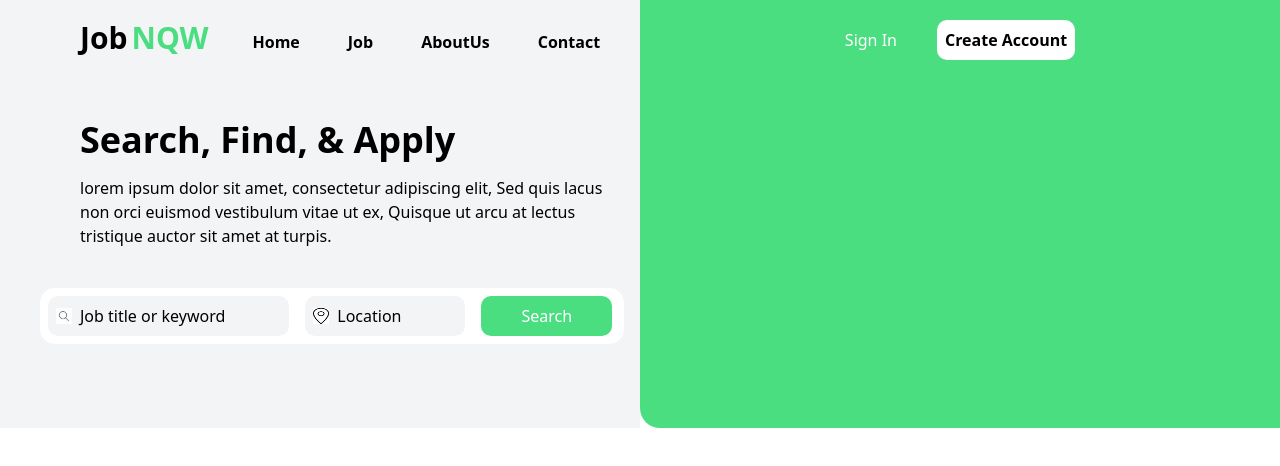
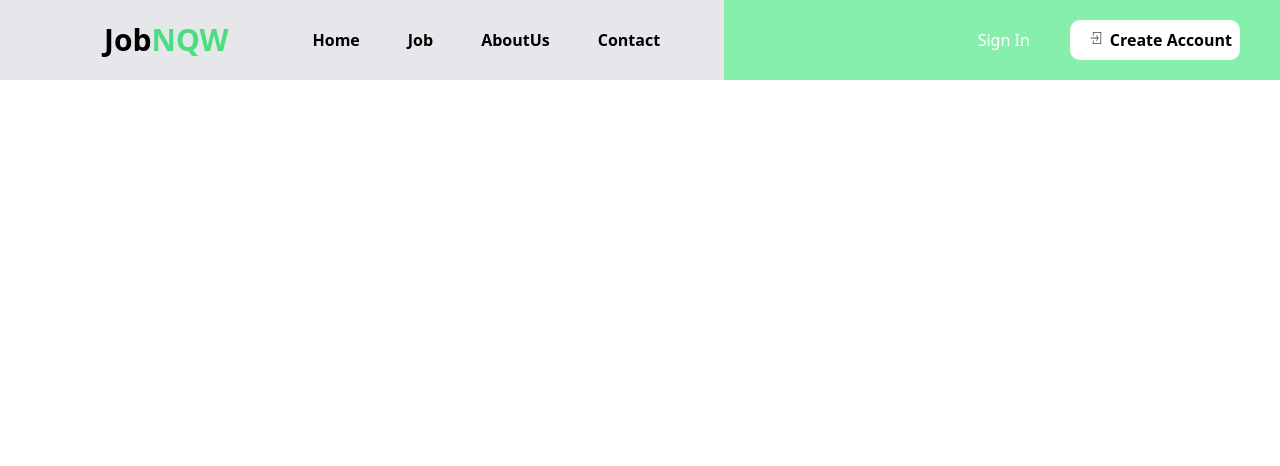
Before and after one commit to Joseph6655/nwenextjs, a Next.js app: page / in a window 1280 px wide. Shown: the top 466 px of the page. Built offline with nearby package versions, Linux system fonts and the light colour scheme.

Commit message:
new changes

```diff
--- a/src/components/Navbar.js
+++ b/src/components/Navbar.js
@@ -1,18 +1,36 @@
-import React from 'react';
+import React, { useState } from 'react';
 import Link from 'next/link';
 
 const Navbar = () => {
+  const [showMenu, setShowMenu] = useState(false);
+
+  const toggleMenu = () => {
+    setShowMenu(!showMenu);
+  };
+
   return (
-    <nav className="flex">
-      <div className="bg-gray-100 py-5 px-10 flex items-center w-1/2">
-        <div className="flex flex-col">
+    <nav className="flex relative overflow-hidden justify-center">
+      <div className="bg-gray-200 py-5 px-10 flex items-center w-full relative z-10">
+        <div className="container mx-auto">
           <div className="flex items-center">
-            <span className="text-black mr-1 font-bold text-3xl ml-10">Job</span>
-            <span className="text-green-400 font-bold mr-5 text-3xl">NQW</span>
-
-            <ul className="navList flex mt-2">
+            <div className="flex items-center">
+              <span className="text-black font-bold text-3xl ml-16">Job</span>
+              <span className="text-green-400 font-bold mr-5 text-3xl">NQW</span>
+            </div>
+            <div className="lg:hidden">
+              <button onClick={toggleMenu} className="focus:outline-none">
+                <svg className={`h-6 w-6 fill-current ${showMenu ? 'text-white' : 'text-green-400'}`} xmlns="http://www.w3.org/2000/svg" viewBox="0 0 24 24">
+                  {showMenu ? (
+                    <path d="M19 13H5v-2h14v2zm0-5H5V6h14v2zm0 10H5v-2h14v2z" />
+                  ) : (
+                    <path d="M4 6h16v2H4zm0 5h16v2H4zm0 5h16v2H4z" />
+                  )}
+                </svg>
+              </button>
+            </div>
+            <ul className={`lg:flex hidden ${showMenu ? 'flex bg-gray-200 w-full mt-2 py-2 rounded' : 'hidden'}`}>
               <li className="navItem mx-4">
-                <Link href="/" className="navLink text-black p-2 font-bold">Home</Link>
+                <Link href="/" className="navLink text-black p-2 font-bold ml-10">Home</Link>
               </li>
               <li className="navItem mx-4">
                 <Link href="/about" className="navLink text-black p-2 font-bold">Job</Link>
@@ -25,29 +43,35 @@ const Navbar = () => {
               </li>
             </ul>
           </div>
-          <div className="ml-10 mt-16 mr-3">
-            <h3 className="font-bold text-4xl">Search, Find, & Apply</h3>
-            <p className="mt-4">lorem ipsum dolor sit amet, consectetur adipiscing elit, Sed quis lacus non orci euismod vestibulum vitae ut ex, Quisque ut arcu at lectus tristique auctor sit amet at turpis.</p>
-          </div>
-          <div className="bg-white flex items-center mt-10 mb-16" style={{ borderRadius: '15px' }}>
-            <button className="bg-gray-100 flex text-black p-2 m-2 pr-16" style={{ borderRadius: '10px' }}>
-            <img src="/searchicon.png" alt="Location Icon" className="mr-2 mt-1 h-4 w-4"  />
-            Job title or keyword
+        </div>
+      </div>
+
+      <div className={`lg:block hidden bg-green-300 py-5 px-10 flex items-center w-full relative z-10 ${showMenu ? '' : 'hidden'}`}>
+        <div className="container mx-auto">
+          <div className="flex items-center justify-end">
+            <div className="mr-10 text-white">Sign In</div>
+            <button className="flex bg-white text-black p-2 font-bold" style={{borderRadius: '10px'}}>
+              <img src="/arrowicon.jpg" alt="Location Icon" className="ml-3 mr-2 mt-1 h-3 w-3"  />
+              Create Account
             </button>
-            <button className=" flex bg-gray-100 text-black p-2 m-2 pr-16" style={{ borderRadius: '10px' }}>
-              <img src="/locationicon.jpg" alt="Location Icon" className="mr-2 mt-1 h-4 w-4"  />
-              Location
-            </button>
-            <button className="bg-green-400 text-white p-2 m-2 pl-10 pr-10" style={{ borderRadius: '10px' }}>Search</button>
           </div>
         </div>
-
       </div>
-      <div className="bg-green-400  flex items-start justify-center w-1/2" style={{borderBottomLeftRadius: '20px'}}>
-        <div className="text-white flex items-center mt-5">
-          <div className="mr-10">Sign In</div>
-          <button className="bg-white text-black p-2 font-bold" style={{borderRadius: '10px'}}>Create Account</button>
-        </div>
+      <div className="lg:hidden bg-green-300 py-5 px-10 flex items-center w-full absolute inset-0 z-0 animate-bg">
+        <ul className={`flex flex-col ${showMenu ? 'text-white' : 'hidden'}`}>
+          <li className="py-2 px-4">
+            <Link href="/" className="navLink">Home</Link>
+          </li>
+          <li className="py-2 px-4">
+            <Link href="/about" className="navLink">Job</Link>
+          </li>
+          <li className="py-2 px-4">
+            <Link href="/about" className="navLink">AboutUs</Link>
+          </li>
+          <li className="py-2 px-4">
+            <Link href="/contact" className="navLink">Contact</Link>
+          </li>
+        </ul>
       </div>
     </nav>
   );
--- a/src/pages/index.js
+++ b/src/pages/index.js
@@ -1,13 +1,18 @@
 import Navbar from '../components/Navbar';
 import React from 'react';
+import Head from 'next/head';
 
 
 
 const Home = () => {
   return (
-
+    <div>
+      <Head>
+        <title>Home page</title>
+      </Head>
       <Navbar />
 
+      </div>
   );
 };
 
```
Also changed, not shown: public/arrowicon.jpg (added).
